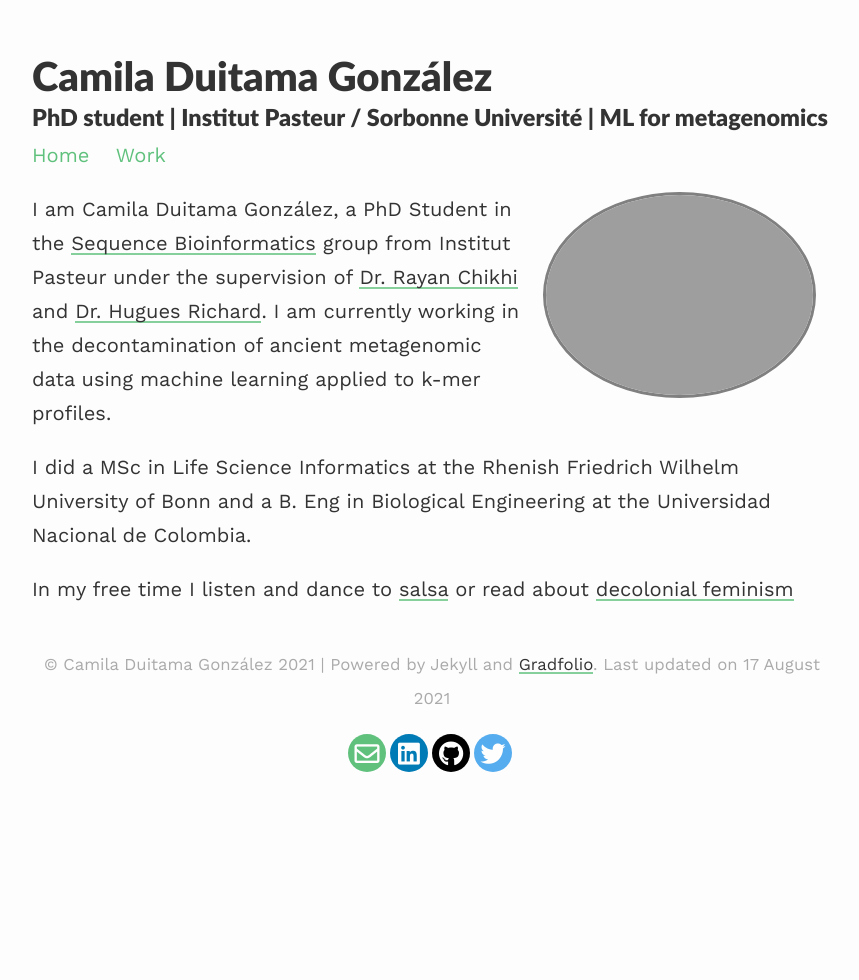
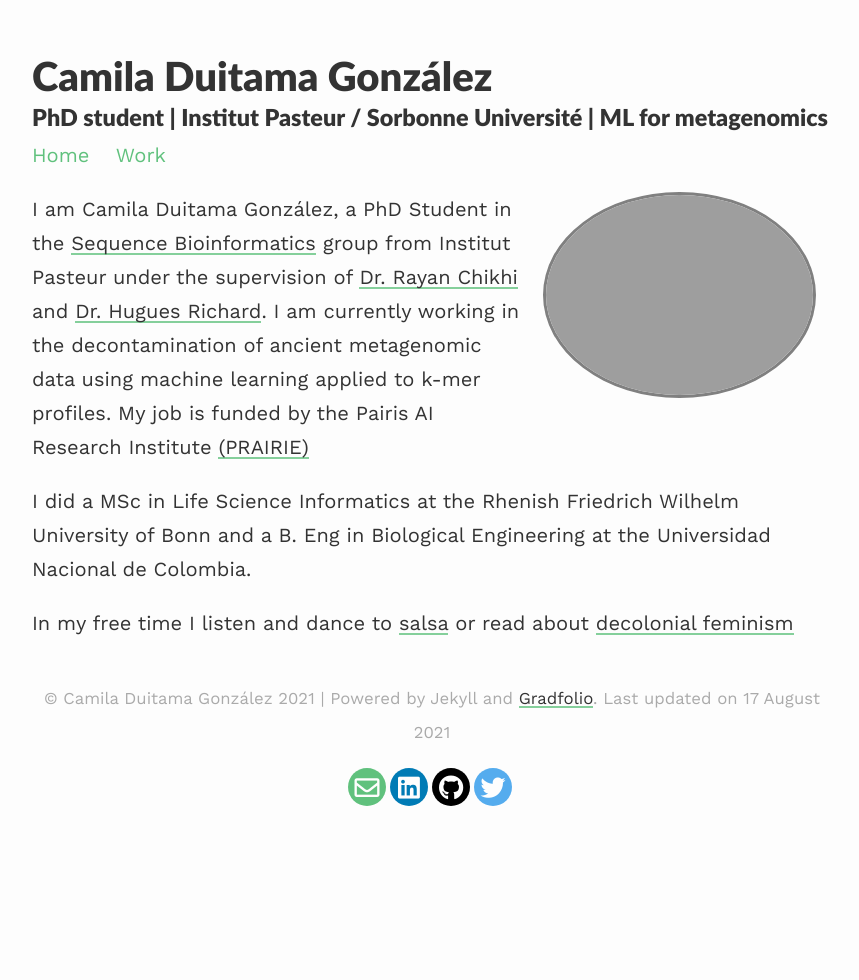
Before and after one commit to BioGeek/gradfolio, a Jekyll site: the page built from index.md, in a window 1280 px wide. Shown: the whole page, without its empty margins (208-1067 px from the left). Built offline with Jekyll 4.4.1, drawn with Linux system fonts in a browser that asks for light colours; nearby versions of some CDN libraries.

Commit message:
PRAIRIE link added

```diff
--- a/index.md
+++ b/index.md
@@ -9,7 +9,7 @@ published: true
 
 I am Camila Duitama González, a PhD Student in the [Sequence Bioinformatics](https://research.pasteur.fr/en/team/sequence-bioinformatics/)
 group from Institut Pasteur under the supervision of [Dr. Rayan Chikhi](http://rayan.chikhi.name) and [Dr. Hugues Richard](http://www.lgm.upmc.fr/hrichard/).
-I am currently working in the decontamination of ancient metagenomic data using machine learning applied to k-mer profiles.
+I am currently working in the decontamination of ancient metagenomic data using machine learning applied to k-mer profiles. My job is funded by the Pairis AI Research Institute [(PRAIRIE)](https://prairie-institute.fr/about-us/)
 
 I did a MSc in Life Science Informatics at the Rhenish Friedrich Wilhelm University of Bonn and a B. Eng in Biological Engineering at the Universidad Nacional
 de Colombia.
```
